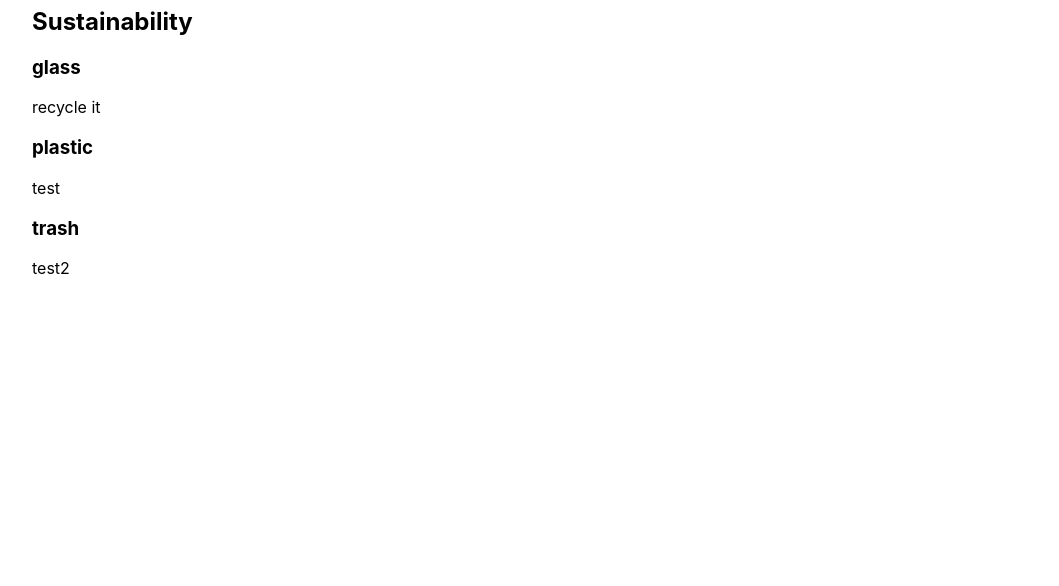
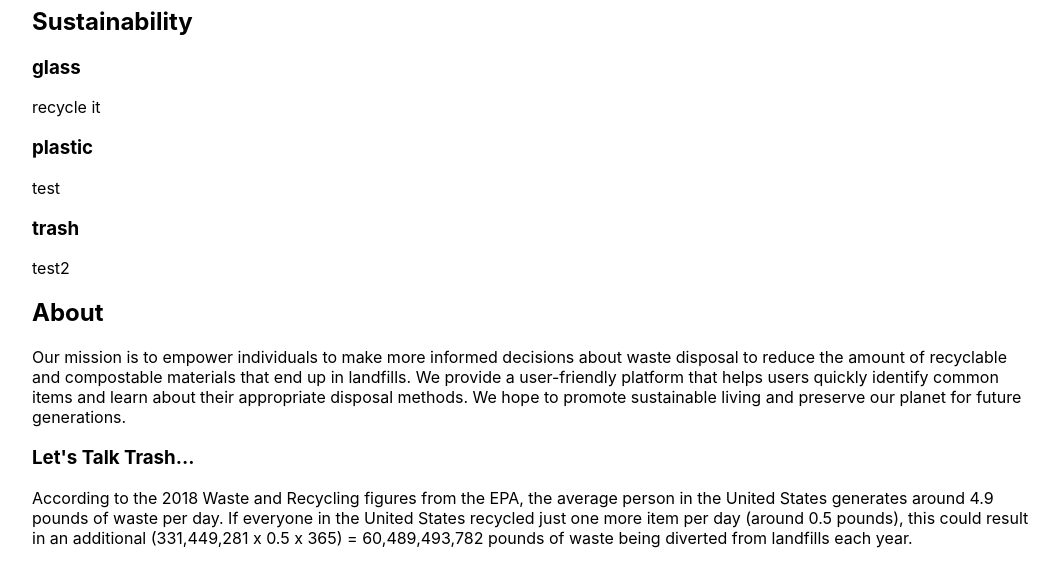
Before and after one commit to jacoblovelace/HooHacks23, a React (Create React App) app in the folder client/: page / in a window 1280 px wide. Shown: the part 682-1268 px from the top of the page, without its empty margins (108-1167 px from the left). Built offline with nearby package versions, Linux system fonts and the light colour scheme.

Commit message:
added about section

```diff
--- a/client/src/App.js
+++ b/client/src/App.js
@@ -4,11 +4,13 @@ import './App.css';
 import Navbar from './components/Navbar';
 import Identifier from './components/Identifier';
 import Sustainability from './components/Sustainability';
+import About from './components/About';
 
 function App() {
 
   const identifierDiv = useRef(null);
   const sustainabilityDiv = useRef(null);
+  const aboutDiv = useRef(null);
 
   function handleScroll(ref) {
     console.log('clicked');
@@ -21,15 +23,17 @@ function App() {
   }
   return (
     <div>
-      <Navbar handleScroll = {handleScroll} identifierDiv={identifierDiv} sustainabilityDiv={sustainabilityDiv} />
+      <Navbar handleScroll = {handleScroll} identifierDiv={identifierDiv} sustainabilityDiv={sustainabilityDiv} aboutDiv={aboutDiv} />
       <div className="main-body">
         <div ref = {identifierDiv}>
-          <Identifier/>
+          <Identifier />
         </div >
         <div ref = {sustainabilityDiv}>
-          <Sustainability/>
+          <Sustainability />
         </div>
-
+        <div ref = {aboutDiv}>
+          <About />
+        </div>
       </div>
     </div>
   );
--- /dev/null
+++ b/client/src/components/About.js
@@ -0,0 +1,18 @@
+import './About.css';
+
+function About() {
+  return (
+    <div>
+        <h2>About</h2>
+        <p>
+          Our mission is to empower individuals to make more informed decisions about waste disposal to reduce the amount of recyclable and compostable materials that end up in landfills. We provide a user-friendly platform that helps users quickly identify common items and learn about their appropriate disposal methods. We hope to promote sustainable living and preserve our planet for future generations.
+        </p>
+        <h3>Let's Talk Trash...</h3>
+        <p>
+          According to the 2018 Waste and Recycling figures from the EPA, the average person in the United States generates around 4.9 pounds of waste per day. If everyone in the United States recycled just one more item per day (around 0.5 pounds), this could result in an additional (331,449,281 x 0.5 x 365) = 60,489,493,782 pounds of waste being diverted from landfills each year.
+        </p>
+    </div>
+  );
+}
+
+export default About;
```
Also changed, not shown: client/src/components/About.css (added), 1 other file (tests, documents, lock files or other folders).
